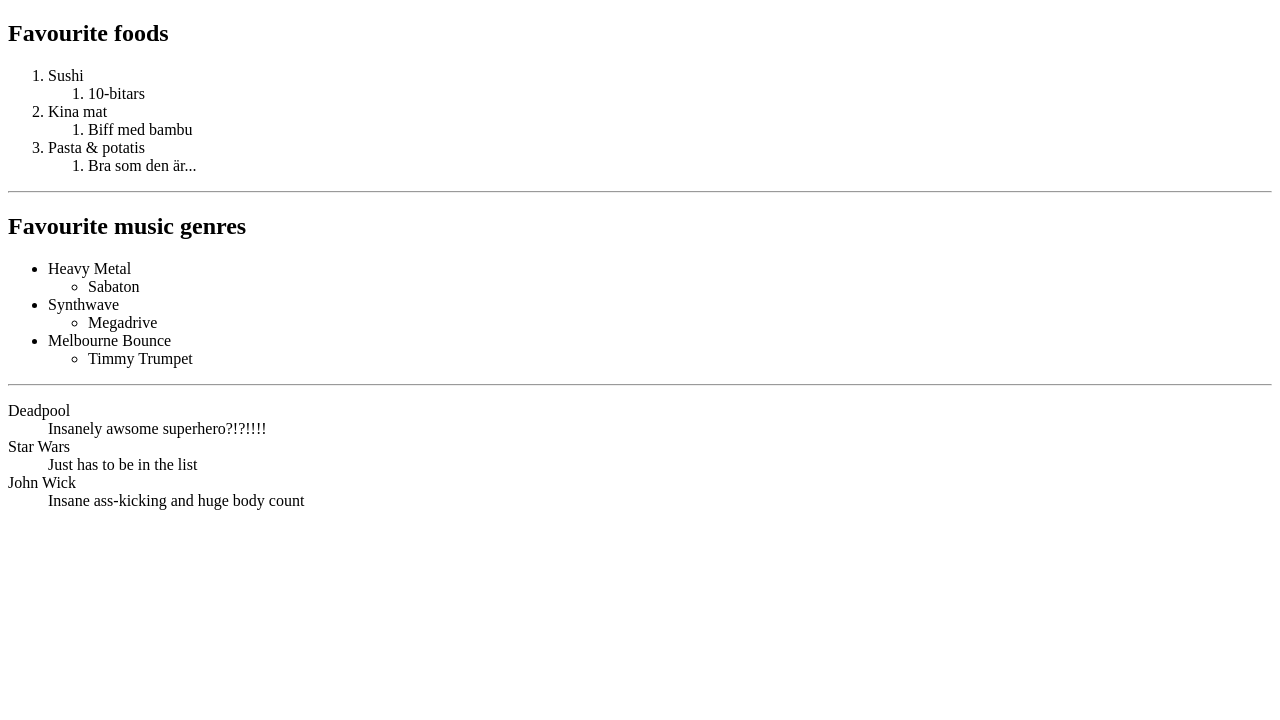
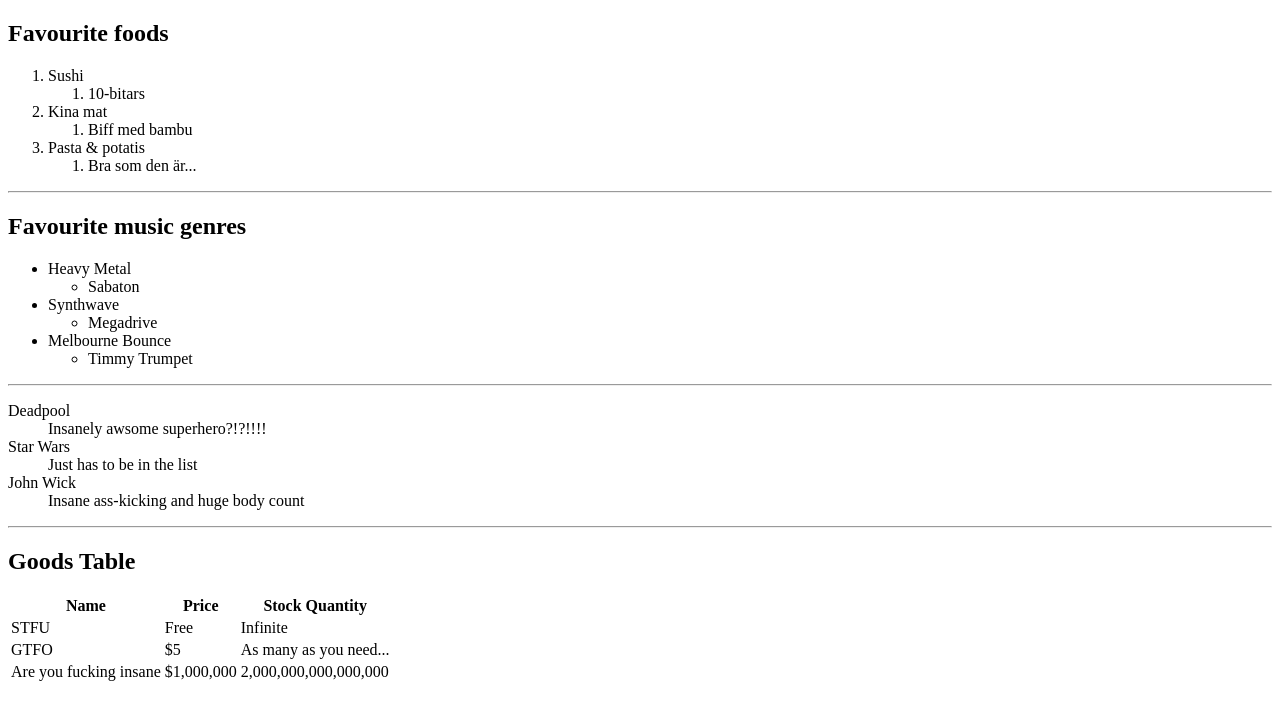
Before and after one commit to MikaelFeher/html-exercises, a plain HTML site: page exercise-3/index.html in a window 1280 px wide. Drawn offline with Linux system fonts and the light colour scheme.

Commit message:
Adds a table for goods

```diff
--- a/exercise-3/index.html
+++ b/exercise-3/index.html
@@ -54,5 +54,32 @@
 		<dt>John Wick</dt>
 		<dd>Insane ass-kicking and huge body count</dd>
 	</dl>
+	<hr>
+
+	<h2>Goods Table</h2>
+	<table>
+		<thead>
+			<th>Name</th>
+			<th>Price</th>
+			<th>Stock Quantity</th>
+		</thead>
+		<tbody>
+			<tr>
+				<td>STFU</td>
+				<td>Free</td>
+				<td>Infinite</td>
+			</tr>
+			<tr>
+				<td>GTFO</td>
+				<td>$5</td>
+				<td>As many as you need...</td>
+			</tr>
+			<tr>
+				<td>Are you fucking insane</td>
+				<td>$1,000,000</td>
+				<td>2,000,000,000,000,000</td>
+			</tr>
+		</tbody>
+	</table>
 </body>
 </html>
```
